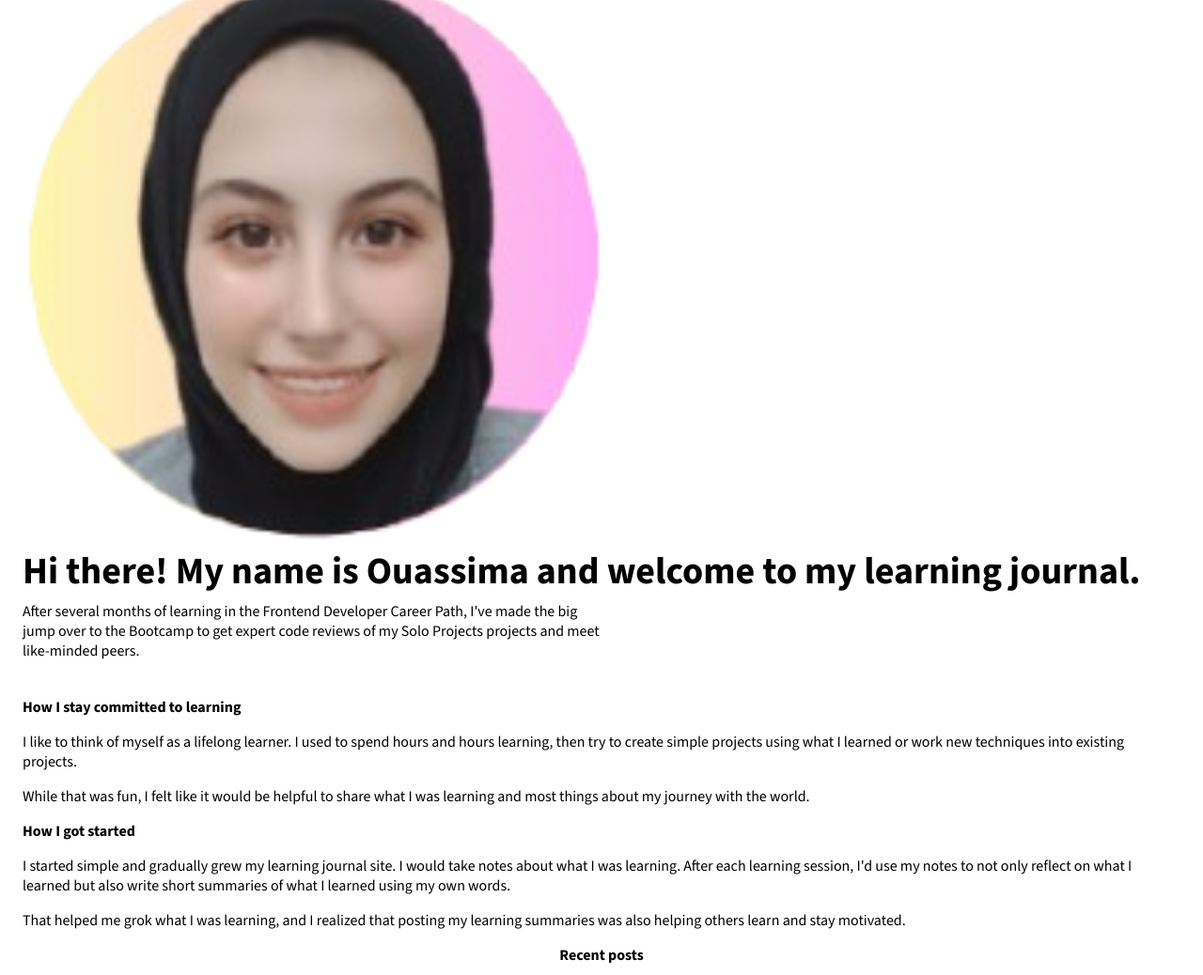
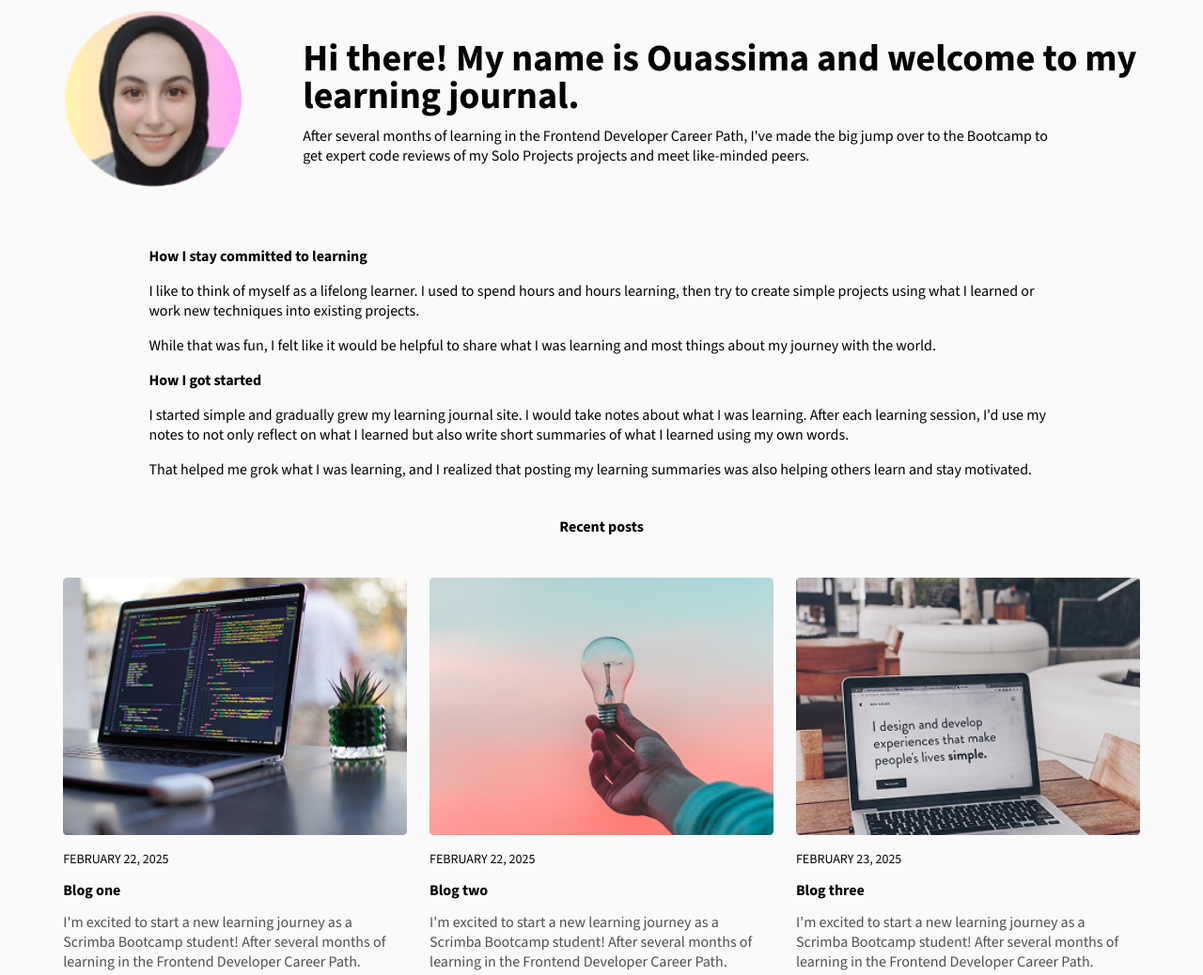
Before and after one commit to ouassimaelyakoubi/my-learning-journal-blog, a plain HTML site: page aboutMe.html in a window 1280 px wide. Shown: the part 138-1176 px from the top of the page at 94% size. Drawn offline with nearby package versions, Linux system fonts and the light colour scheme.

Commit message:
about me section

```diff
--- a/aboutMe.html
+++ b/aboutMe.html
@@ -19,12 +19,14 @@
         </header>
         <main>
             <section  class="about-me-section">
-                    <div>
+                    <div class="full-hero-intro">
                         <img src="images/portrait2.png" class="about-me-image" alt="portrait of ouassima with a colorful background">
-                        <h1 >Hi there! My name is Ouassima and welcome to my learning journal.</h1>
-                        <p class="hero-para">After several months of learning in the Frontend Developer Career Path,
-                        I've made the big jump over to the Bootcamp to get expert code reviews of my Solo Projects projects and meet like-minded peers.
-                        </p>
+                        <div class="hero-intro">
+                            <h1 >Hi there! My name is Ouassima and welcome to my learning journal.</h1>
+                            <p class="hero-para">After several months of learning in the Frontend Developer Career Path,
+                            I've made the big jump over to the Bootcamp to get expert code reviews of my Solo Projects projects and meet like-minded peers.
+                            </p>
+                    </div>
                     </div>
                     <article class="about-me-article">
                         <h2>How I stay committed to learning</h2>
@@ -44,9 +46,8 @@
             </section>
 
 
-            <section>
+            <section class="posts-section">
                 <h2 class="blogs-title">Recent posts</h2>
-
                 <div class="blogs-section" id="blog">
                 </div>
                 <button class="view-more" id="view-more">View More</button>
--- a/css/style.css
+++ b/css/style.css
@@ -189,9 +189,7 @@ footer p {
     h1 {
         font-size: 2.5rem;
     }
-    .hero-para {
-        max-width: 50%;
-    }
+
     .blogs-section {
         gap: 1.5em;
         padding: 4.2em;
@@ -202,11 +200,28 @@ footer p {
         padding: 4.2em;
     }
     .back-button, .full-hero-blog-title,
-    .full-hero-section,.blogs,.about-me{
+    .full-hero-section,.blogs,.about-me-section, .posts-section{
         background-color: #FAFAFA;
     }
     .full-hero-article{
         padding: 0em 4em;
     }
-
+    .full-hero-intro {
+        display: flex;
+        align-items: center;
+        justify-content: space-between;
+        gap: 4em;
+    }
+    .about-me-image{
+        width: 25%;
+    }
+    .about-me-section{
+        padding: 5em 4.2em 1.5em 4.2em;
+    }
+    .about-me-article{
+        padding: 3em 5.7em 0em 5.7em;
+    }
+    .posts-section .blogs-section {
+        padding: 2.2em 4.2em 4.2em 4.2em;
+    }
 }
```
